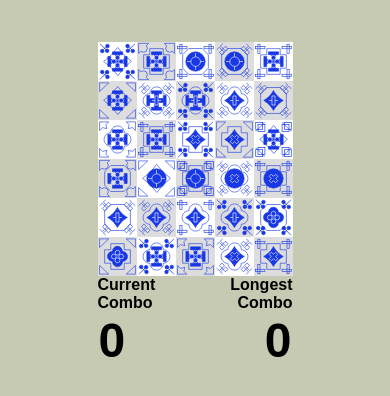
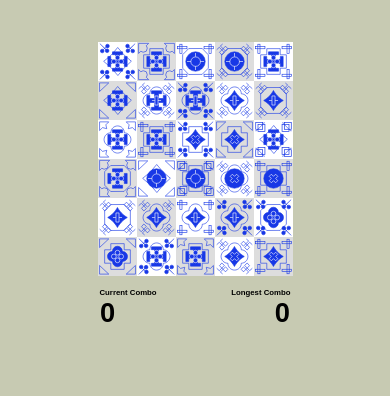
Before and after one commit to dahmad/tiles, a React (Create React App) app: page / in a window 390 px wide. Shown: the top 396 px of the page. Built offline with nearby package versions, Linux system fonts and the light colour scheme.

Commit message:
Improve responsiveness

```diff
--- a/src/containers/ComboCounts.css
+++ b/src/containers/ComboCounts.css
@@ -1,5 +1,6 @@
 #comboCounts {
-  width: 50%;
+  padding: 3vmin;
+  width: 49vmin;
   margin: auto;
 }
 
@@ -8,17 +9,12 @@
   flex-direction: row;
 }
 
-.combo-row {
-  width: 50%;
-  flex: 1;
-}
-
 .combo-title {
-  font: bold 1em 'Fira Sans', sans-serif;
+  font: bold 2vmin 'Fira Sans', sans-serif;
 }
 
 .combo-count {
-  font: bold 3em 'Fira Sans', sans-serif;
+  font: bold 7vmin 'Fira Sans', sans-serif;
   padding: 1%;
 }
 
```
